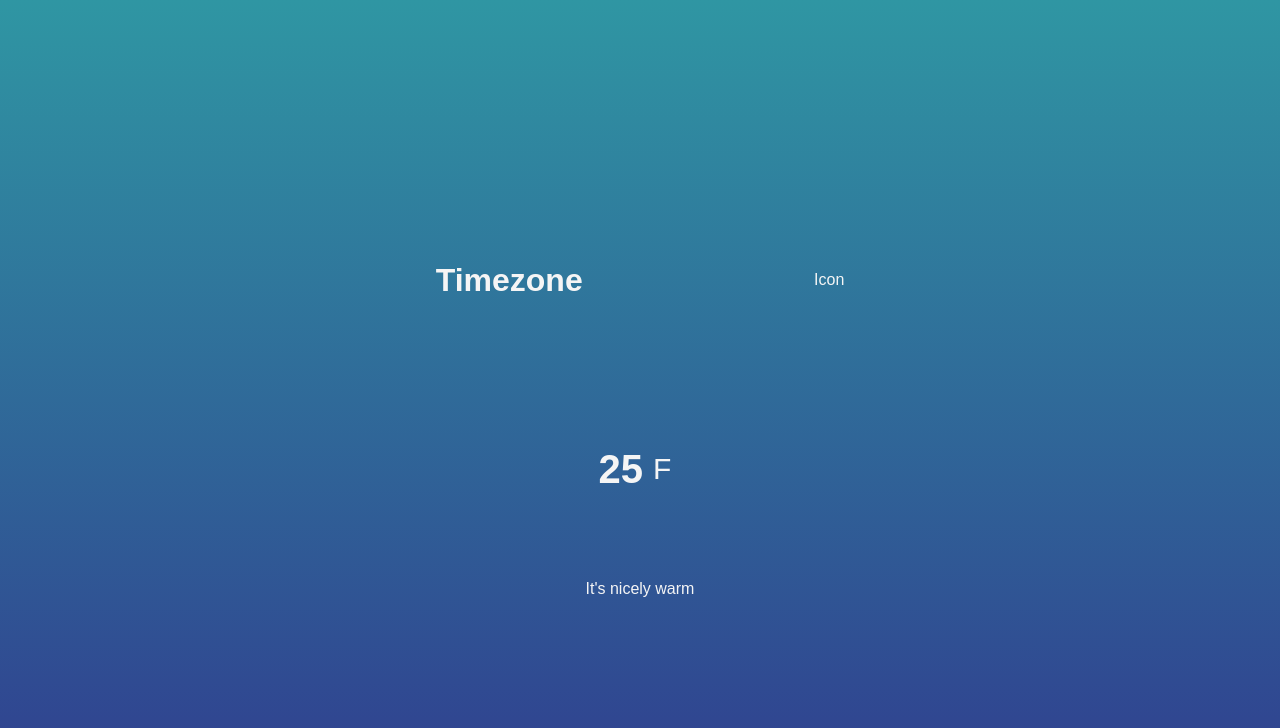
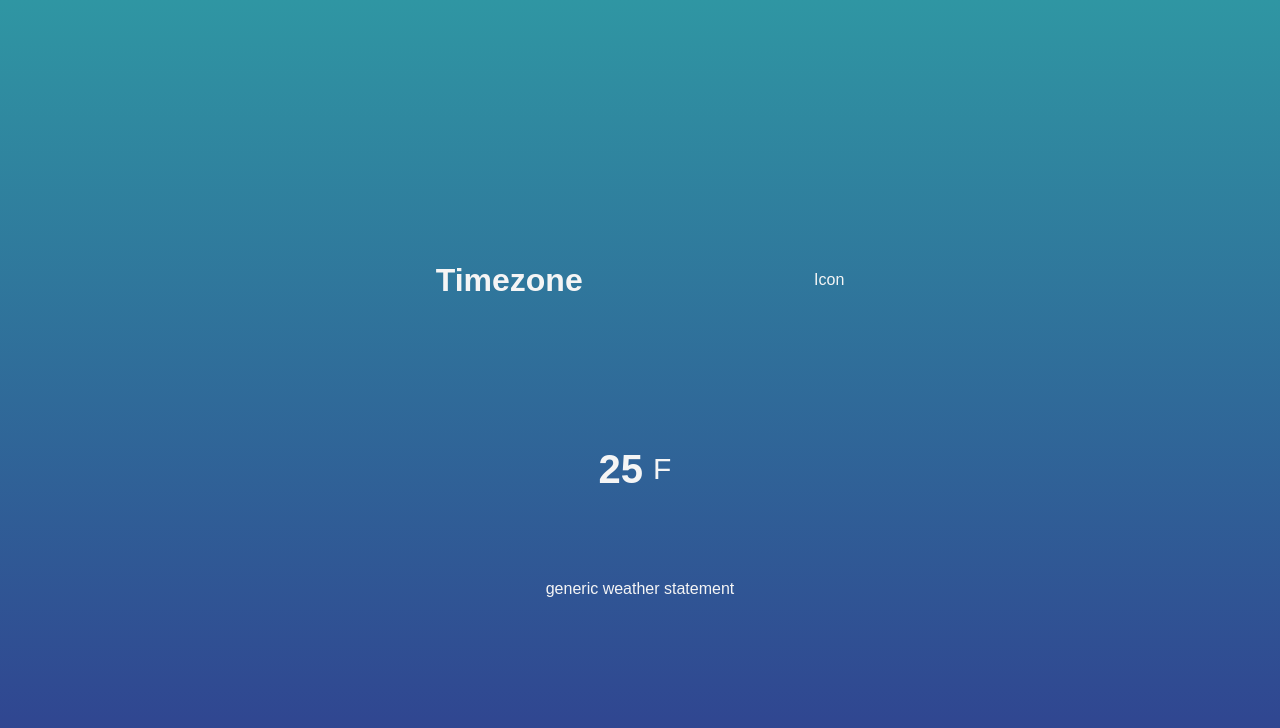
Before and after one commit to WarrenJW/Weather-App, a plain HTML site: page index.html in a window 1280 px wide. Drawn offline with Linux system fonts and the light colour scheme.

Commit message:
index.html

```diff
--- a/index.html
+++ b/index.html
@@ -17,7 +17,7 @@
         <h2 class="temperature-degree">25</h2>
         <span>F</span>
     </div>
-        <div class="temperature-description">It's nicely warm</div>
+        <div class="temperature-description">generic weather statement</div>
     </div>
 
 
```
